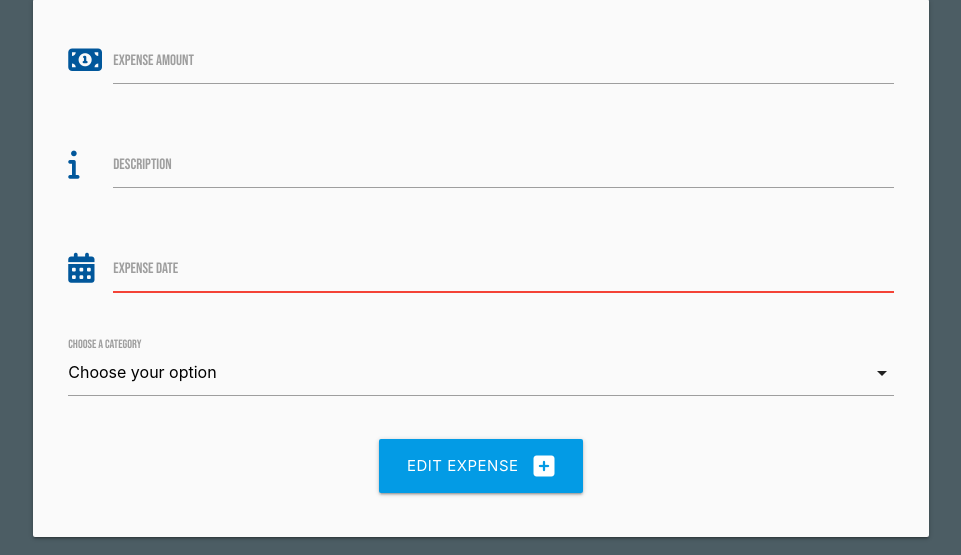
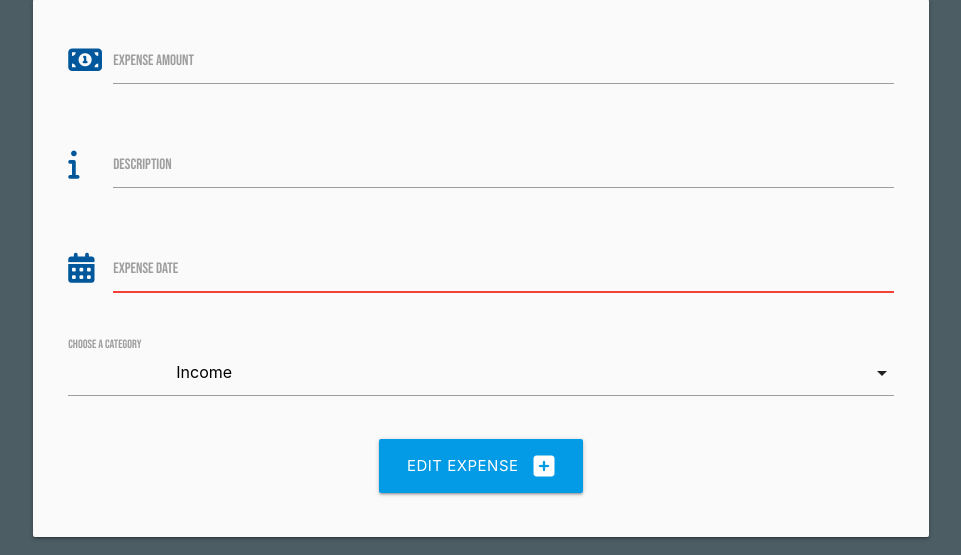
Before and after one commit to Nmyhi/BudgetPal, a Flask app: template budgetpal/templates/edit_expense.html in a window 1280 px wide. Shown: the part 164-719 px from the top of the page, without its empty margins (159-1120 px from the left). Run offline with Flask 2, Linux system fonts and the light colour scheme; the template is opened without the code that fills it: values that come from a table or form of the project are taken from there, others are empty; data comes from the database, SQL or seed files in the repository.

Commit message:
Repair displayed category name in the edit_expense page by remove selected attribute

```diff
--- a/budgetpal/templates/edit_expense.html
+++ b/budgetpal/templates/edit_expense.html
@@ -68,7 +68,7 @@
           class="validate"
           required
         >
-          <option value="" disabled selected>Choose your option</option>
+          <option value="" disabled>Choose your option</option>
           {% for category in categories %}
           <option
             value="{{ category.id }}"
```
